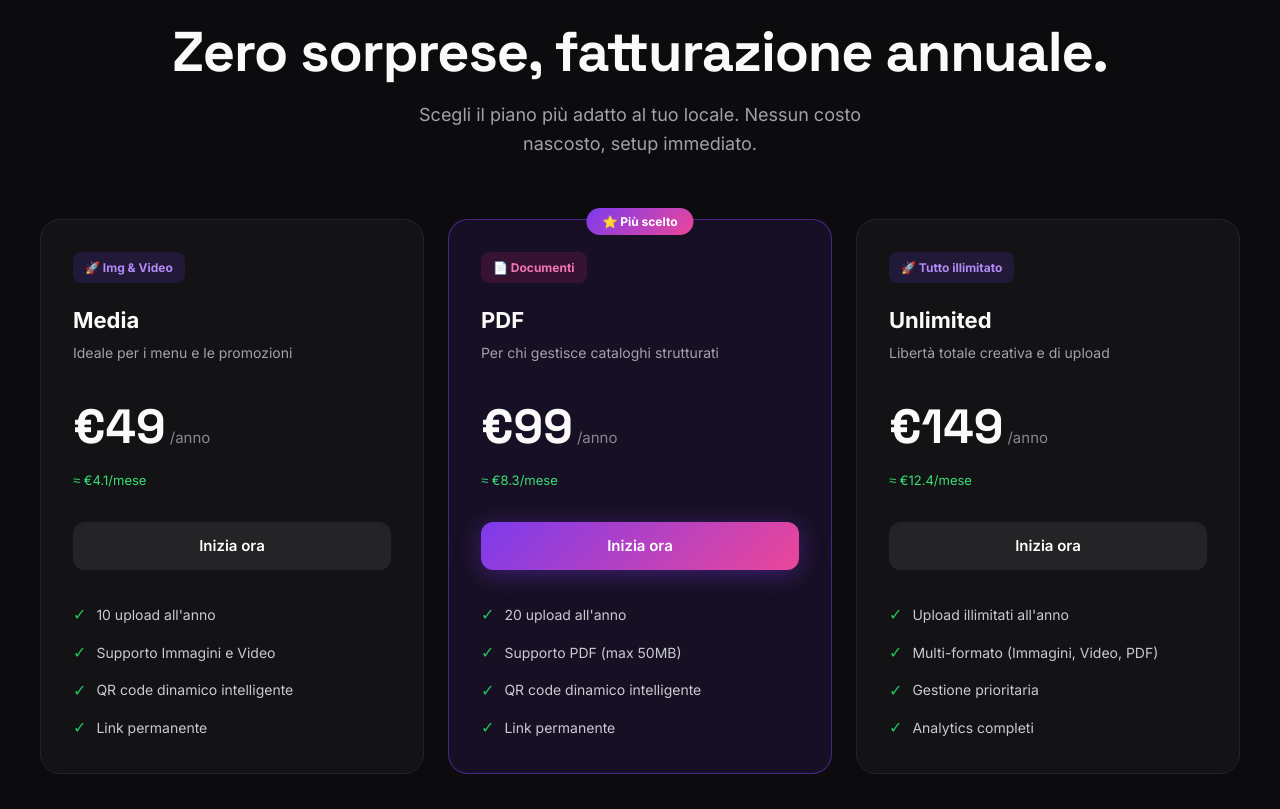
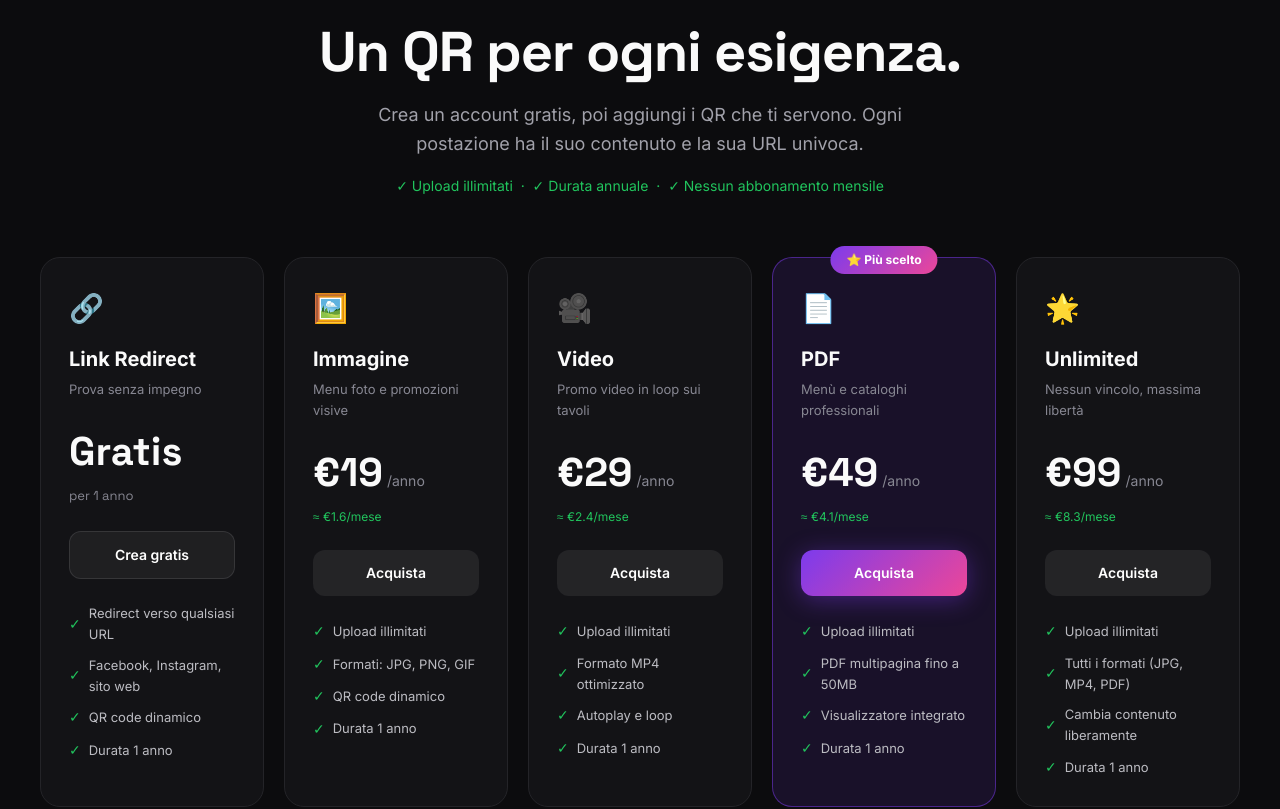
Before and after one commit to cgabelli/qrpop, a Next.js app: page / in a window 1280 px wide. Shown: the part 2459-3268 px from the top of the page. Built offline with nearby package versions, Linux system fonts and the light colour scheme.

Commit message:
feat: update pricing to new per-QR-Spot model (Free/19/29/49/99), rewrite plans.ts, update homepage pricing section

```diff
--- a/app/page.tsx
+++ b/app/page.tsx
@@ -3,33 +3,66 @@
 import Link from "next/link";
 import { useState, useEffect } from "react";
 
-const PLANS = [
+const QR_SPOT_TYPES = [
   {
-    id: "media_annual",
-    name: "Media",
-    type: "Img & Video",
-    annualPrice: 49,
-    description: "Ideale per i menu e le promozioni",
-    features: ["10 upload all'anno", "Supporto Immagini e Video", "QR code dinamico intelligente", "Link permanente"],
+    id: "free",
+    emoji: "🔗",
+    name: "Link Redirect",
+    type: "Gratis",
+    annualPrice: 0,
+    description: "Prova senza impegno",
+    features: ["Redirect verso qualsiasi URL", "Facebook, Instagram, sito web", "QR code dinamico", "Durata 1 anno"],
     popular: false,
+    highlight: false,
+    cta: "Crea gratis",
   },
   {
-    id: "pdf_annual",
+    id: "image",
+    emoji: "🖼️",
+    name: "Immagine",
+    type: "Foto & GIF",
+    annualPrice: 19,
+    description: "Menu foto e promozioni visive",
+    features: ["Upload illimitati", "Formati: JPG, PNG, GIF", "QR code dinamico", "Durata 1 anno"],
+    popular: false,
+    highlight: false,
+    cta: "Acquista",
+  },
+  {
+    id: "video",
+    emoji: "🎥",
+    name: "Video",
+    type: "Filmati",
+    annualPrice: 29,
+    description: "Promo video in loop sui tavoli",
+    features: ["Upload illimitati", "Formato MP4 ottimizzato", "Autoplay e loop", "Durata 1 anno"],
+    popular: false,
+    highlight: false,
+    cta: "Acquista",
+  },
+  {
+    id: "pdf",
+    emoji: "📄",
     name: "PDF",
     type: "Documenti",
-    annualPrice: 99,
-    description: "Per chi gestisce cataloghi strutturati",
-    features: ["20 upload all'anno", "Supporto PDF (max 50MB)", "QR code dinamico intelligente", "Link permanente"],
+    annualPrice: 49,
+    description: "Menù e cataloghi professionali",
+    features: ["Upload illimitati", "PDF multipagina fino a 50MB", "Visualizzatore integrato", "Durata 1 anno"],
     popular: true,
+    highlight: true,
+    cta: "Acquista",
   },
   {
-    id: "unlimited_annual",
+    id: "unlimited",
+    emoji: "🌟",
     name: "Unlimited",
-    type: "Tutto illimitato",
-    annualPrice: 149,
-    description: "Libertà totale creativa e di upload",
-    features: ["Upload illimitati all'anno", "Multi-formato (Immagini, Video, PDF)", "Gestione prioritaria", "Analytics completi"],
+    type: "Tutto incluso",
+    annualPrice: 99,
+    description: "Nessun vincolo, massima libertà",
+    features: ["Upload illimitati", "Tutti i formati (JPG, MP4, PDF)", "Cambia contenuto liberamente", "Durata 1 anno"],
     popular: false,
+    highlight: false,
+    cta: "Acquista",
   },
 ];
 
@@ -503,26 +536,29 @@ function PricingSection() {
             Prezzi
           </div>
           <h2 style={{ fontSize: "clamp(2rem, 5vw, 3.5rem)", fontWeight: 800, marginBottom: 16 }}>
-            Zero sorprese, fatturazione annuale.
+            Un QR per ogni esigenza.
           </h2>
-          <p style={{ fontSize: 18, color: "hsl(240 5% 65%)", maxWidth: 500, margin: "0 auto 36px" }}>
-            Scegli il piano più adatto al tuo locale. Nessun costo nascosto, setup immediato.
+          <p style={{ fontSize: 18, color: "hsl(240 5% 65%)", maxWidth: 560, margin: "0 auto 16px" }}>
+            Crea un account gratis, poi aggiungi i QR che ti servono. Ogni postazione ha il suo contenuto e la sua URL univoca.
+          </p>
+          <p style={{ fontSize: 14, color: "hsl(142 71% 45%)", margin: "0 auto 48px" }}>
+            ✓ Upload illimitati &nbsp;·&nbsp; ✓ Durata annuale &nbsp;·&nbsp; ✓ Nessun abbonamento mensile
           </p>
         </div>
 
-        <div style={{ display: "grid", gridTemplateColumns: "repeat(auto-fit, minmax(260px, 1fr))", gap: 24 }}>
-          {PLANS.map((plan) => (
+        <div style={{ display: "grid", gridTemplateColumns: "repeat(auto-fit, minmax(220px, 1fr))", gap: 20 }}>
+          {QR_SPOT_TYPES.map((plan) => (
             <div
               key={plan.id}
               style={{
-                background: plan.popular ? "rgba(124,58,237,0.1)" : "hsl(240 6% 8%)",
-                border: plan.popular ? "1px solid rgba(124,58,237,0.5)" : "1px solid hsl(240 5% 15%)",
-                borderRadius: 20, padding: 32, position: "relative",
+                background: plan.highlight ? "rgba(124,58,237,0.12)" : "hsl(240 6% 8%)",
+                border: plan.highlight ? "1px solid rgba(124,58,237,0.5)" : "1px solid hsl(240 5% 15%)",
+                borderRadius: 20, padding: 28, position: "relative",
                 transition: "transform 0.2s, box-shadow 0.2s",
               }}
               onMouseEnter={e => {
                 (e.currentTarget as HTMLDivElement).style.transform = "translateY(-4px)";
-                (e.currentTarget as HTMLDivElement).style.boxShadow = plan.popular
+                (e.currentTarget as HTMLDivElement).style.boxShadow = plan.highlight
                   ? "0 20px 60px rgba(124,58,237,0.3)" : "0 20px 60px rgba(0,0,0,0.3)";
               }}
               onMouseLeave={e => {
@@ -540,49 +576,52 @@ function PricingSection() {
                 </div>
               )}
 
-              <div style={{
-                display: "inline-flex", alignItems: "center", padding: "6px 12px", borderRadius: 8,
-                background: plan.type === "Documenti" ? "rgba(219,39,119,0.15)" : "rgba(124,58,237,0.15)",
-                color: plan.type === "Documenti" ? "hsl(330 81% 70%)" : "hsl(262 83% 75%)",
-                fontSize: 12, fontWeight: 700, marginBottom: 20,
-              }}>
-                {plan.type === "Documenti" ? "📄" : "🚀"} {plan.type}
-              </div>
+              <div style={{ fontSize: 28, marginBottom: 12 }}>{plan.emoji}</div>
 
-              <div style={{ fontSize: 22, fontWeight: 700, marginBottom: 4 }}>{plan.name}</div>
-              <div style={{ color: "hsl(240 5% 65%)", fontSize: 14, marginBottom: 24 }}>{plan.description}</div>
+              <div style={{ fontSize: 20, fontWeight: 700, marginBottom: 4 }}>{plan.name}</div>
+              <div style={{ color: "hsl(240 5% 55%)", fontSize: 13, marginBottom: 20 }}>{plan.description}</div>
 
-              {/* Price display */}
-              <div style={{ marginBottom: 32 }}>
-                <div style={{ display: "flex", alignItems: "baseline", gap: 4 }}>
-                  <span style={{ fontSize: 48, fontWeight: 800, fontFamily: "Space Grotesk, sans-serif" }}>
-                    €{plan.annualPrice}
-                  </span>
-                  <span style={{ color: "hsl(240 5% 55%)", fontSize: 15 }}>/anno</span>
-                </div>
-                <div style={{ fontSize: 13, color: "hsl(142 71% 55%)", marginTop: 4 }}>
-                  ≈ €{Math.round((plan.annualPrice / 12) * 10) / 10}/mese
-                </div>
+              <div style={{ marginBottom: 24 }}>
+                {plan.annualPrice === 0 ? (
+                  <div style={{ fontSize: 40, fontWeight: 800, fontFamily: "Space Grotesk, sans-serif" }}>
+                    Gratis
+                    <div style={{ fontSize: 13, color: "hsl(240 5% 55%)", fontWeight: 400, marginTop: 2 }}>per 1 anno</div>
+                  </div>
+                ) : (
+                  <div>
+                    <div style={{ display: "flex", alignItems: "baseline", gap: 4 }}>
+                      <span style={{ fontSize: 40, fontWeight: 800, fontFamily: "Space Grotesk, sans-serif" }}>
+                        €{plan.annualPrice}
+                      </span>
+                      <span style={{ color: "hsl(240 5% 55%)", fontSize: 14 }}>/anno</span>
+                    </div>
+                    <div style={{ fontSize: 12, color: "hsl(142 71% 45%)", marginTop: 2 }}>
+                      ≈ €{Math.round((plan.annualPrice / 12) * 10) / 10}/mese
+                    </div>
+                  </div>
+                )}
               </div>
 
               <Link
-                href={`/register?plan=${plan.id}`}
+                href={plan.annualPrice === 0 ? "/register" : `/register?spot=${plan.id}`}
                 className="btn-primary"
                 style={{
-                  display: "block", textAlign: "center", textDecoration: "none", marginBottom: 32,
-                  background: plan.popular
+                  display: "block", textAlign: "center", textDecoration: "none", marginBottom: 24,
+                  padding: "12px 20px", fontSize: 14,
+                  background: plan.highlight
                     ? "linear-gradient(135deg, hsl(262 83% 58%), hsl(330 81% 60%))"
-                    : "rgba(255,255,255,0.07)",
-                  boxShadow: plan.popular ? "0 4px 24px rgba(124,58,237,0.4)" : "none",
+                    : plan.annualPrice === 0 ? "rgba(255,255,255,0.05)" : "rgba(255,255,255,0.07)",
+                  boxShadow: plan.highlight ? "0 4px 24px rgba(124,58,237,0.4)" : "none",
+                  border: plan.annualPrice === 0 ? "1px solid rgba(255,255,255,0.1)" : "none",
                 }}
               >
-                Inizia ora
+                {plan.cta}
               </Link>
 
-              <ul style={{ display: "flex", flexDirection: "column", gap: 12, listStyle: "none" }}>
+              <ul style={{ display: "flex", flexDirection: "column", gap: 10, listStyle: "none" }}>
                 {plan.features.map((f, i) => (
-                  <li key={i} style={{ display: "flex", alignItems: "center", gap: 10, fontSize: 14, color: "hsl(240 5% 80%)" }}>
-                    <span style={{ color: "hsl(142 71% 45%)", fontSize: 16 }}>✓</span>
+                  <li key={i} style={{ display: "flex", alignItems: "center", gap: 8, fontSize: 13, color: "hsl(240 5% 75%)" }}>
+                    <span style={{ color: "hsl(142 71% 45%)", fontSize: 14, flexShrink: 0 }}>✓</span>
                     {f}
                   </li>
                 ))}
@@ -590,6 +629,10 @@ function PricingSection() {
             </div>
           ))}
         </div>
+
+        <p style={{ textAlign: "center", marginTop: 40, fontSize: 14, color: "hsl(240 5% 45%)" }}>
+          💡 Aggiungi quanti QR Spot vuoi allo stesso account — ogni postazione ha la sua URL e il suo contenuto indipendente.
+        </p>
       </div>
     </section>
   );
--- a/lib/plans.ts
+++ b/lib/plans.ts
@@ -1,86 +1,109 @@
-export const PLAN_TYPES = {
-  media: {
-    id: "media",
-    name: "Media",
-    type: "video" as const, // Allows jpg, gif, mp4
-    limit: 10,
-    description: "10 upload all'anno (JPG, GIF, MP4)",
+// Tipi di QR Spot acquistabili a consumo
+export const QR_SPOT_TYPES = {
+  free: {
+    id: "free",
+    name: "Link Redirect",
+    emoji: "🔗",
+    description: "Reindirizza a qualsiasi URL esterno",
     features: [
-      "10 upload all'anno",
-      "Formati supportati: JPG, GIF, MP4",
-      "QR code statico dedicato",
-      "Scheduling contenuti",
+      "Redirect verso qualsiasi URL",
+      "Pagina Facebook, Instagram, sito web",
+      "QR code dinamico (modificabile)",
+      "Durata 1 anno",
+      "Badge 'Powered by QRpop'",
     ],
-    price: 49,
-    stripePriceId: process.env.STRIPE_PRICE_MEDIA_ANNUAL,
-    addon: {
-      price: 15,
-      amount: 10,
-      stripePriceId: process.env.STRIPE_PRICE_MEDIA_ADDON,
-    }
+    allowedTypes: ["redirect"],
+    price: 0,
+    stripePriceId: null, // Gratuito, gestito internamente
+    expiresInDays: 365,
+  },
+  image: {
+    id: "image",
+    name: "Immagine",
+    emoji: "🖼️",
+    description: "Mostra foto e animazioni a schermo intero",
+    features: [
+      "Upload illimitati",
+      "Formati: JPG, PNG, GIF",
+      "Visualizzazione fullscreen",
+      "QR code dinamico (modificabile)",
+      "Durata 1 anno",
+    ],
+    allowedTypes: ["image"],
+    price: 19,
+    stripePriceId: process.env.STRIPE_PRICE_IMAGE_ANNUAL,
+    expiresInDays: 365,
+  },
+  video: {
+    id: "video",
+    name: "Video",
+    emoji: "🎥",
+    description: "Riproduci video promozionali in loop",
+    features: [
+      "Upload illimitati",
+      "Formato MP4 ottimizzato",
+      "Autoplay e loop automatico",
+      "QR code dinamico (modificabile)",
+      "Durata 1 anno",
+    ],
+    allowedTypes: ["video"],
+    price: 29,
+    stripePriceId: process.env.STRIPE_PRICE_VIDEO_ANNUAL,
+    expiresInDays: 365,
   },
   pdf: {
     id: "pdf",
-    name: "Pdf",
-    type: "pdf" as const, // Allows jpg, gif, mp4, pdf
-    limit: 20,
-    description: "20 upload all'anno (Incluso PDF)",
+    name: "PDF",
+    emoji: "📄",
+    description: "Condividi menù e cataloghi in PDF",
     features: [
-      "20 upload all'anno",
-      "Supporto file PDF per Menu",
-      "Modifica contenuti fluida",
-      "Video autoplay mobile",
+      "Upload illimitati",
+      "PDF multipagina fino a 50MB",
+      "Visualizzatore integrato",
+      "QR code dinamico (modificabile)",
+      "Durata 1 anno",
     ],
-    price: 99,
+    allowedTypes: ["pdf"],
+    price: 49,
     stripePriceId: process.env.STRIPE_PRICE_PDF_ANNUAL,
-    addon: {
-      price: 25,
-      amount: 10,
-      stripePriceId: process.env.STRIPE_PRICE_PDF_ADDON,
-    }
+    expiresInDays: 365,
   },
   unlimited: {
     id: "unlimited",
     name: "Unlimited",
-    type: "pdf" as const,
-    limit: null,
-    description: "Upload illimitati (qualunque formato)",
+    emoji: "🌟",
+    description: "Tutti i formati, nessun limite",
     features: [
-      "Upload illimitati totali",
-      "Tutti i formati (Inclusi PDF Multi-pagina)",
-      "QR code statico dedicato",
-      "Analytics e report (Prossimamente)",
+      "Upload illimitati",
+      "Tutti i formati (JPG, PNG, GIF, MP4, PDF)",
+      "Cambia tipo contenuto liberamente",
+      "QR code dinamico (modificabile)",
+      "Durata 1 anno",
     ],
-    price: 149,
+    allowedTypes: ["image", "video", "pdf", "redirect"],
+    price: 99,
     stripePriceId: process.env.STRIPE_PRICE_UNLIMITED_ANNUAL,
-    addon: null
+    expiresInDays: 365,
   },
 } as const;
 
-export type PlanId = keyof typeof PLAN_TYPES;
+export type QRSpotTypeId = keyof typeof QR_SPOT_TYPES;
 
-export function getPlan(planId: string) {
-  return PLAN_TYPES[planId as PlanId] ?? PLAN_TYPES.media;
+export function getQRSpotType(typeId: string) {
+  return QR_SPOT_TYPES[typeId as QRSpotTypeId] ?? QR_SPOT_TYPES.image;
 }
 
-export function getStripePriceId(planId: string, isAddon: boolean = false): string | undefined {
-  const plan = getPlan(planId);
-  return isAddon && plan.addon ? plan.addon.stripePriceId : plan.stripePriceId;
+export function canUploadType(spotType: string, fileType: "image" | "video" | "pdf" | "redirect"): boolean {
+  const spot = getQRSpotType(spotType);
+  return (spot.allowedTypes as readonly string[]).includes(fileType);
 }
 
-export function getPlanPrice(planId: string, isAddon: boolean = false): number {
-  const plan = getPlan(planId);
-  return isAddon && plan.addon ? plan.addon.price : plan.price;
+export function getStripePriceId(spotTypeId: string): string | undefined {
+  return getQRSpotType(spotTypeId).stripePriceId ?? undefined;
 }
 
-export function canUpload(
-  planId: string,
-  baseCredits: number,
-  purchasedCredits: number
-): boolean {
-  const plan = getPlan(planId);
-  if (plan.limit === null) return true;
-  return (baseCredits + purchasedCredits) > 0;
-}
-
-export const PLANS = PLAN_TYPES;
+// Re-esport per compatibilità temporanea con il codice legacy
+export const PLAN_TYPES = QR_SPOT_TYPES;
+export const PLANS = QR_SPOT_TYPES;
+export type PlanId = QRSpotTypeId;
+export function getPlan(planId: string) { return getQRSpotType(planId); }
```
